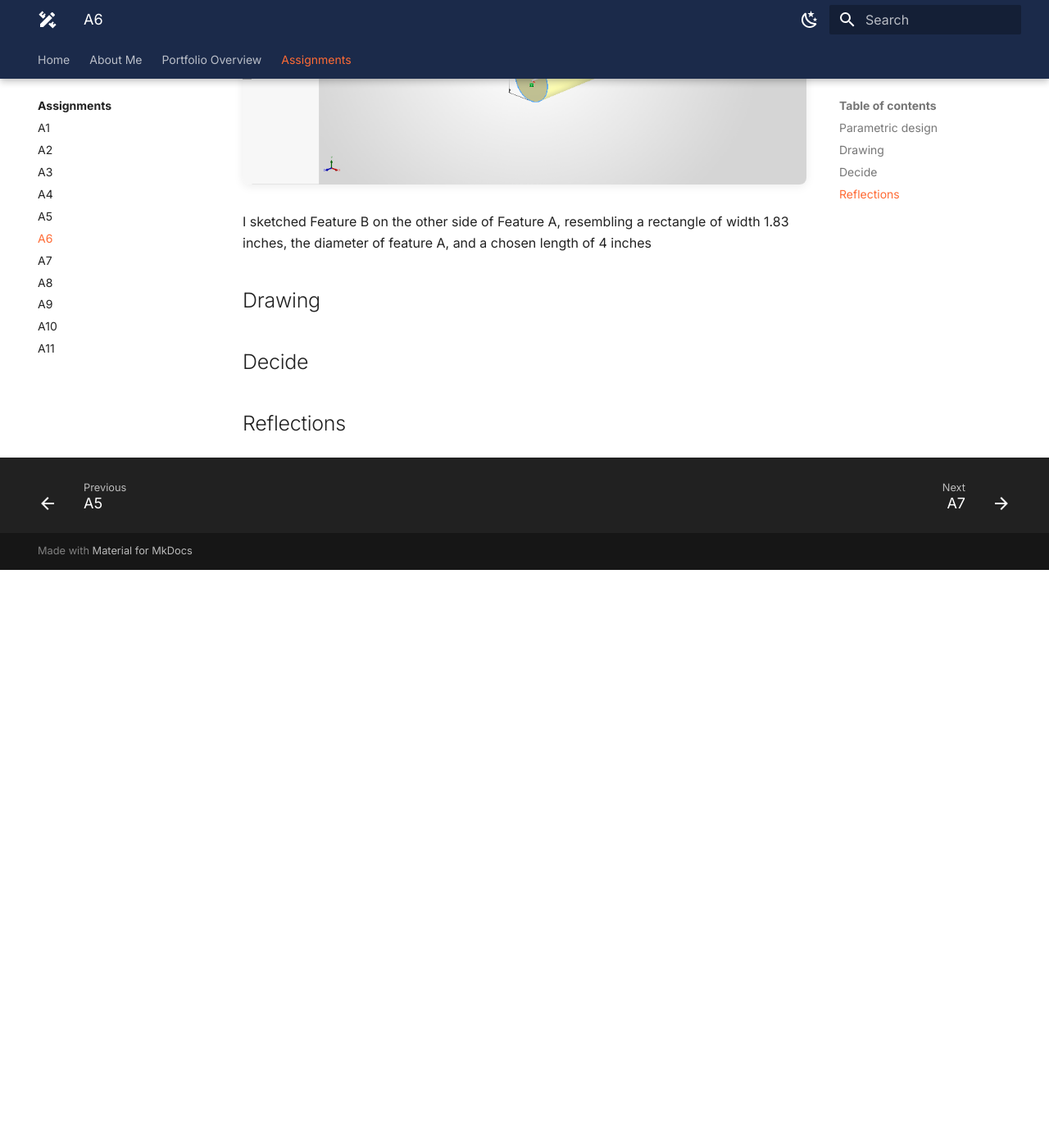
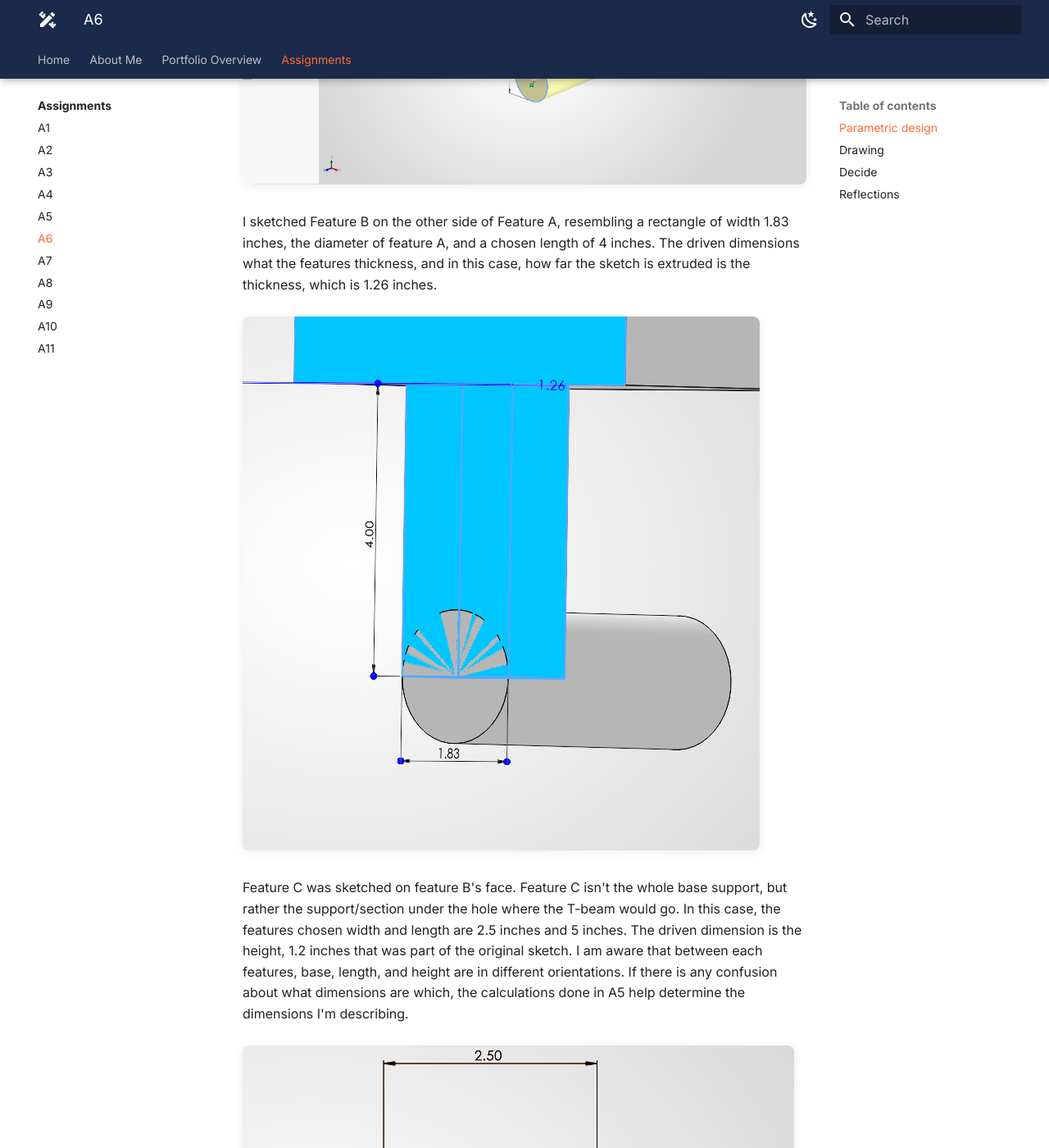
Before and after one commit to ajchiocca/megr2157-portfolio, an MkDocs documentation site: the page built from docs/assignments/A06/index.md, in a window 1280 px wide and 1400 px high, scrolled down 1299 px. Shown: the whole window at 82% size. Built offline with MkDocs 1.6.1 and Material for MkDocs 9.7.7, drawn with Linux system fonts in a browser that asks for light colours; before the commit the page ends 1994 px from its top, so only the background shows below that.

Commit message:
Enhance descriptions for Features B and C
Expanded description of Feature B and added details about Feature C's dimensions and orientation.

```diff
--- a/docs/assignments/A06/index.md
+++ b/docs/assignments/A06/index.md
@@ -19,7 +19,19 @@ The first feature to model/start with is Feature A. Feature A is a cylinder of a
 ![ftA](ftA.png)
 <br>
 <br>
-I sketched Feature B on the other side of Feature A, resembling a rectangle of width 1.83 inches, the diameter of feature A, and a chosen length of 4 inches
+I sketched Feature B on the other side of Feature A, resembling a rectangle of width 1.83 inches, the diameter of feature A, and a chosen length of 4 inches. The driven dimensions what the features thickness, and in this case, how far the sketch is extruded is the thickness, which is 1.26 inches.
+<br>
+<br>
+![ftB](ftB.png)
+<br>
+<br>
+Feature C was sketched on feature B's face. Feature C isn't the whole base support, but rather the support/section under the hole where the T-beam would go. In this case, the features chosen width and length are 2.5 inches and 5 inches. The driven dimension is the height, 1.2 inches that was part of the original sketch. I am aware that between each features, base, length, and height are in different orientations. If there is any confusion about what dimensions are which, the calculations done in A5 help determine the dimensions I'm describing.
+<br>
+<br>
+![ftC1](ftC1.png)
+![ftC2](ftC2.png)
+<br>
+<br>
 
 
 ## Drawing
```
